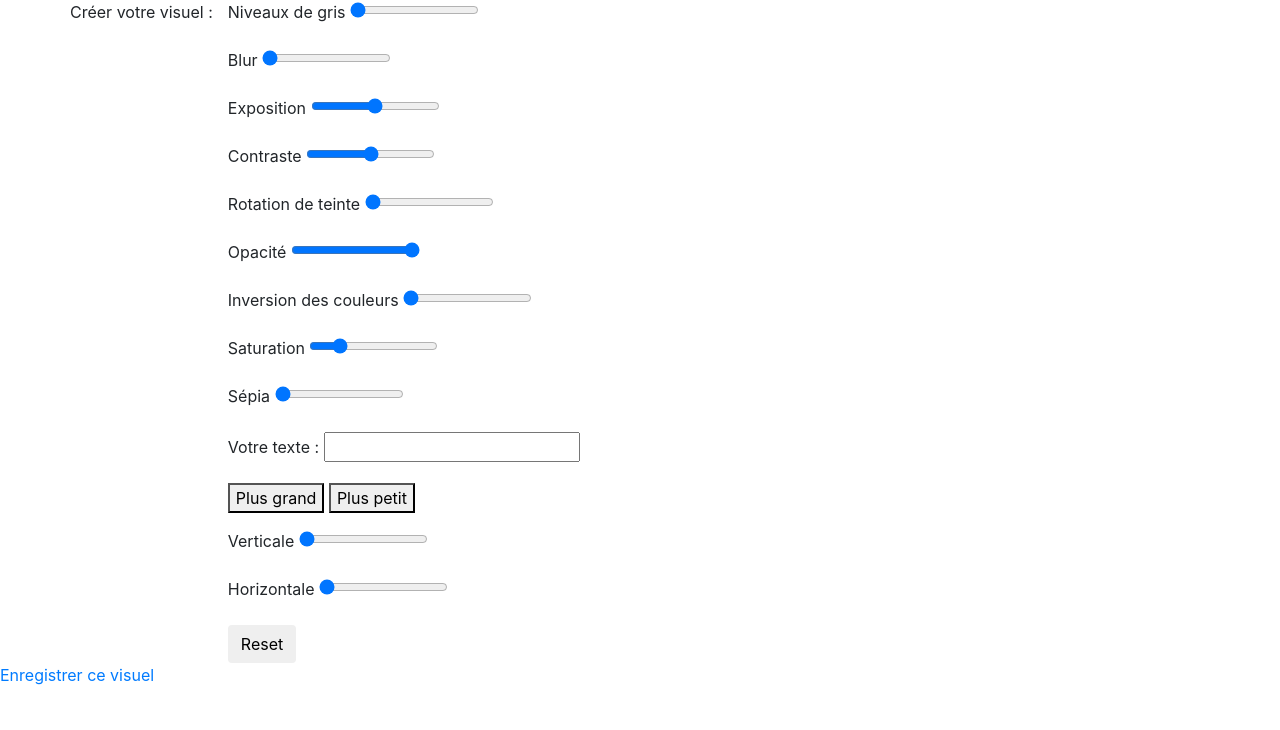
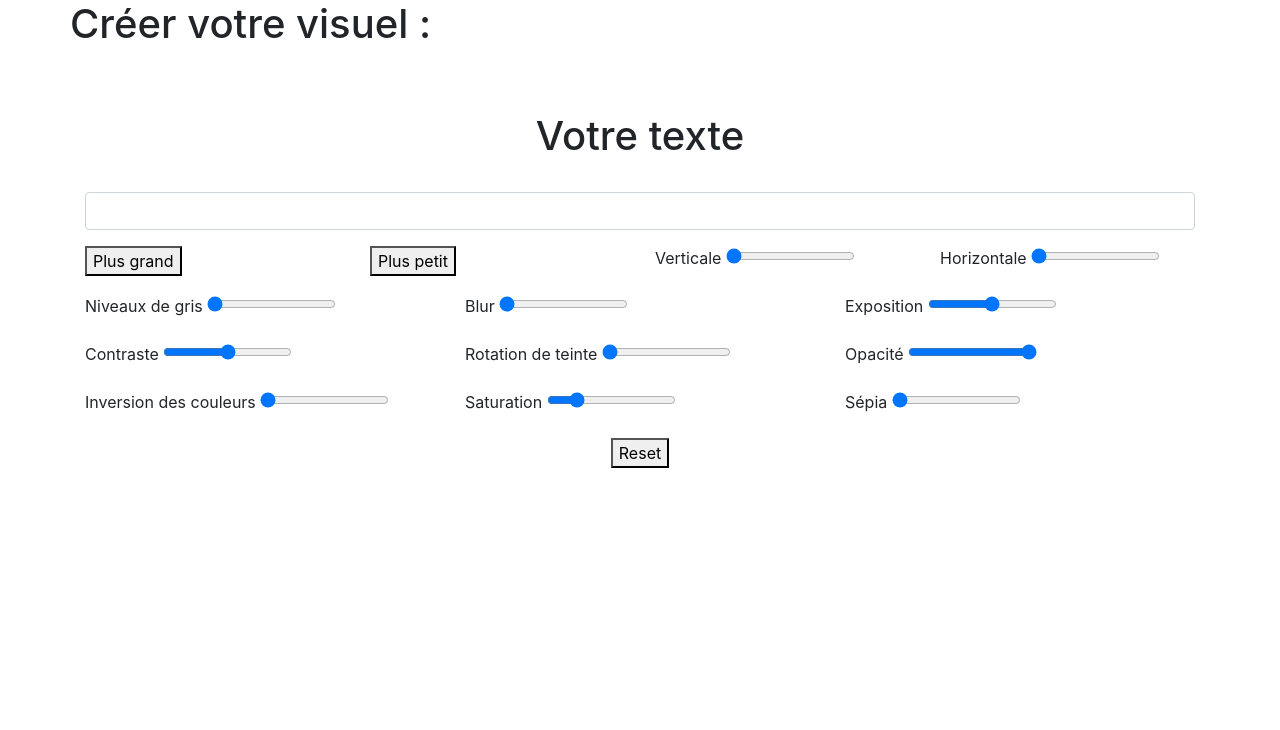
Before and after one commit to devlab-devinci/automatisation-contenu, a Symfony app: template templates/visual/creation.html.twig in a window 1280 px wide. Shown: the part 70-800 px from the top of the page. Run offline with Twig, Linux system fonts and the light colour scheme; the template is opened without the code that fills it, so the values that code supplies are empty; some libraries are stand-ins or nearby versions; some web fonts are replaced.

Commit message:
Add styling visuel add part

```diff
--- a/assets/js/app.js
+++ b/assets/js/app.js
@@ -15,6 +15,8 @@ console.log('Hello Webpack Encore! Edit me in assets/js/app.js');
 
 // loads the jquery package from node_modules
 const $ = require('jquery');
+
+require('jquery-ui-bundle');
 
 //var slick = require("slick-carousel");
 window.jQuery = $;
--- a/package.json
+++ b/package.json
@@ -14,5 +14,8 @@
         "dev": "encore dev",
         "watch": "encore dev --watch",
         "build": "encore production --progress"
+    },
+    "dependencies": {
+        "jquery-ui-bundle": "^1.12.1-migrate"
     }
 }
--- a/templates/visual/creation.html.twig
+++ b/templates/visual/creation.html.twig
@@ -4,97 +4,125 @@
 
 {% block body %}
     <div class="container">
-            <div class="row">
-                <p>Créer votre visuel :</p>
-
-                <div class="sliders col s4">
-                <form id="imageEditor">
-
-                  <div id="imgPart">
-                    <p class="range-field">
-                        <label for="gs">Niveaux de gris</label>
-                        <input class="editImage" type="range" id="gs" name="gs" min="0" max="100" value="0"/>
-                    </p>
-                    <p class="range-field">
-                        <label for="blur">Blur</label>
-                        <input class="editImage" type="range" id="blur" name="blur" min="0" max="10" value="0"/>
-                    </p>
-                    <p class="range-field">
-                        <label for="br">Exposition</label>
-					              <input class="editImage" id="br" name="br" type="range" min=0 max=200 value=100>
-                    </p>
-                    <p class="range-field">
-                        <label for="ct">Contraste</label>
-                        <input class="editImage" id="ct" name="ct" type="range" min=0 max=200 value=100>
-                    </p>
-                    <p class="range-field">
-                        <label for="huer">Rotation de teinte</label>
-					              <input class="editImage" id="huer" name="huer" type="range" min=0 max=360 value=0>
-                    </p>
-                    <p class="range-field">
-                        <label for="opacity">Opacité</label>
-					              <input class="editImage" id="opacity" name="opacity" type="range" min=0 max=100 value=100>
-                    </p>
-                    <p class="range-field">
-                        <label for="invert">Inversion des couleurs</label>
-					              <input class="editImage" id="invert" name="invert" type="range" min=0 max=100 value=0>
-                    </p>
-                    <p class="range-field">
-                        <label for="saturate">Saturation</label>
-					              <input class="editImage" id="saturate" name="saturate" type="range" min=0 max=500 value=100>
-                    </p>
-                    <p class="range-field">
-                        <label for="sepia">Sépia</label>
-					              <input class="editImage" id="sepia" name="sepia" type="range" min=0 max=100 value=0>
-                    </p>
-
-                  </div>
-
-                    <div id="textPart">
-                      <p class="range-field">
-                        <label for="text-visual" name="text-visual">Votre texte :</label>
-                        <input type="text" name="text-visual" id="text-visual" value="">
-                      </p>
-
-                      <p class="range-field">
-                        <button type="button" name="button-big" id="bigger">Plus grand</button>
-                        <button type="button" name="button-small" id="smaller">Plus petit</button>
-                      </p>
-
-                      <p class="range-field">
-                          <label for="heightText">Verticale</label>
-                          <input type="range" id="heightText" name="heightText" min="0" max="100" value=0>
-                      </p>
-
-                      <p class="range-field">
-                          <label for="widthText">Horizontale</label>
-                          <input type="range" id="widthText" name="widthText" min="0" max="100" value=0>
-                      </p>
-                    </div>
-
-                    <button class="btn waves-effect waves-light"  type="reset" id="reset">Reset</button>
-                </form>
-            </div>
+        <div class="row">
+            <h1>Créer votre visuel :</h1>
 
             <!-- Image preview -->
-            <div class="col s8">
+            <div class="col-12 s8">
                 <div class="imageContainer" id="imageContainer-preview">
-                  <p></p>
+                    <p></p>
                     <img src="{{ photo.path }}"/>
                 </div>
             </div>
-          </div>
 
-          <!-- Real image saved -->
-          <div style="position:absolute;margin-left:-10000px;">
-            <div class="imageContainer" id="imageContainer-real">
-              <p></p>
-              <img src="{{ photo.path }}"/>
+            <div class="col-12 text-center">
+                <p class="range-field">
+                    <h1>Votre texte</h1>
+                    <br>
+                    <input type="text" name="text-visual" id="text-visual" value="" class="form-control custom-input">
+                </p>
             </div>
-          </div>
 
+            <div class="col-12">
+                <div id="textPart">
+                    <div class="row">
+                        <div class="col-md-3">
+                            <p class="range-field">
+                                <button type="button" name="button-big" id="bigger" class="btn-custom">Plus grand</button>
+                            </p>
+                        </div>
+
+                        <div class="col-md-3">
+                            <p class="range-field">
+                                <button type="button" name="button-small" id="smaller" class="btn-custom">Plus petit</button>
+                            </p>
+                        </div>
+
+                        <div class="col-md-3">
+                            <p class="range-field">
+                                <label for="heightText">Verticale</label>
+                                <input type="range" id="heightText" name="heightText" min="0" max="100" value=0 id="customRange1" class="custom-range"/>
+                            </p>
+                        </div>
+
+                        <div class="col-md-3">
+                            <p class="range-field">
+                                <label for="widthText">Horizontale</label>
+                                <input type="range" id="widthText" name="widthText" min="0" max="100" value=0 class="custom-range">
+                            </p>
+                        </div>
+                    </div>
+                </div>
             </div>
-            <a href="" id="button-publish">Enregistrer ce visuel</a>
 
+            <div class="col-12">
+                <form id="imageEditor">
+                    <div id="imgPart">
+
+                        <div class="row">
+                            <div class="col-md-4">
+                                <p class="range-field">
+                                    <label for="gs">Niveaux de gris</label>
+                                    <input class="editImage" type="range" id="gs" name="gs" min="0" max="100" value="0" class="custom-range"/>
+                                </p>
+                            </div>
+                            <div class="col-md-4">
+                                <p class="range-field">
+                                    <label for="blur">Blur</label>
+                                    <input class="editImage" type="range" id="blur" name="blur" min="0" max="10" value="0" class="custom-range"/>
+                                </p>
+                            </div>
+                            <div class="col-md-4">
+                                <p class="range-field">
+                                    <label for="br">Exposition</label>
+                                    <input class="editImage" id="br" name="br" type="range" min=0 max=200 value=100 class="custom-range">
+                                </p>
+                            </div>
+                            <div class="col-md-4">
+                                <p class="range-field">
+                                    <label for="ct">Contraste</label>
+                                    <input class="editImage" id="ct" name="ct" type="range" min=0 max=200 value=100 class="custom-range">
+                                </p>
+                            </div>
+                            <div class="col-md-4">
+                                <p class="range-field">
+                                    <label for="huer">Rotation de teinte</label>
+                                    <input class="editImage" id="huer" name="huer" type="range" min=0 max=360 value=0 class="custom-range">
+                                </p>
+                            </div>
+                            <div class="col-md-4">
+                                <p class="range-field">
+                                    <label for="opacity">Opacité</label>
+                                    <input class="editImage" id="opacity" name="opacity" type="range" min=0 max=100 value=100 class="custom-range">
+                                </p>
+                            </div>
+                            <div class="col-md-4">
+                                <p class="range-field">
+                                    <label for="invert">Inversion des couleurs</label>
+                                    <input class="editImage" id="invert" name="invert" type="range" min=0 max=100 value=0 class="custom-range">
+                                </p>
+                            </div>
+                            <div class="col-md-4">
+                                <p class="range-field">
+                                    <label for="saturate">Saturation</label>
+                                    <input class="editImage" id="saturate" name="saturate" type="range" min=0 max=500 value=100 class="custom-range">
+                                </p>
+                            </div>
+                            <div class="col-md-4">
+                                <p class="range-field">
+                                    <label for="sepia">Sépia</label>
+                                    <input class="editImage" id="sepia" name="sepia" type="range" min=0 max=100 value=0 class="custom-range">
+                                </p>
+                            </div>
+                            <div class="col-md-12">
+                                <div class="text-center">
+                                    <button class="btn-custom"  type="reset" id="reset">Reset</button>
+                                </div>
+                            </div>
+                        </div>
+                    </div>
+                </form>
+            </div>
+        </div>
     </div>
 {% endblock %}
```
Also changed, not shown: assets/css/style.scss (+32 -0 lines), templates/visual/visual.html.twig (+6 -2 lines), package-lock.json.
